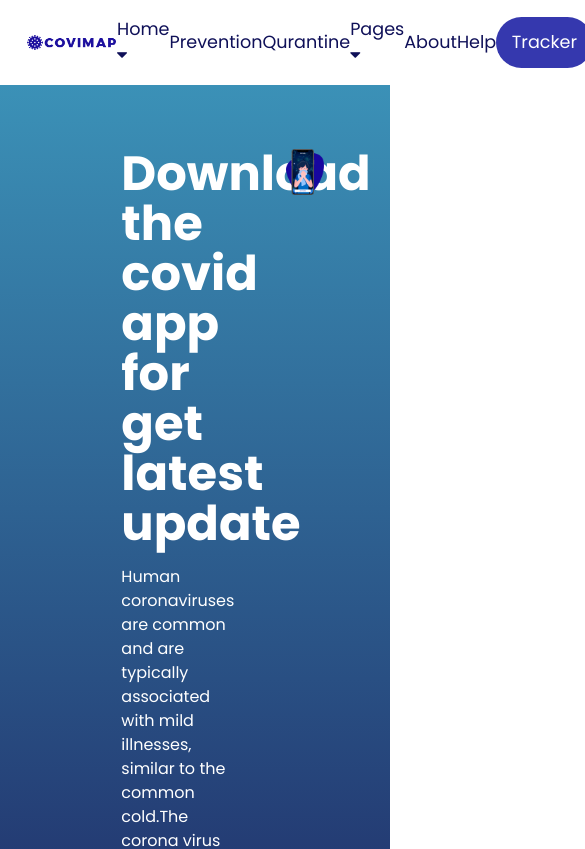
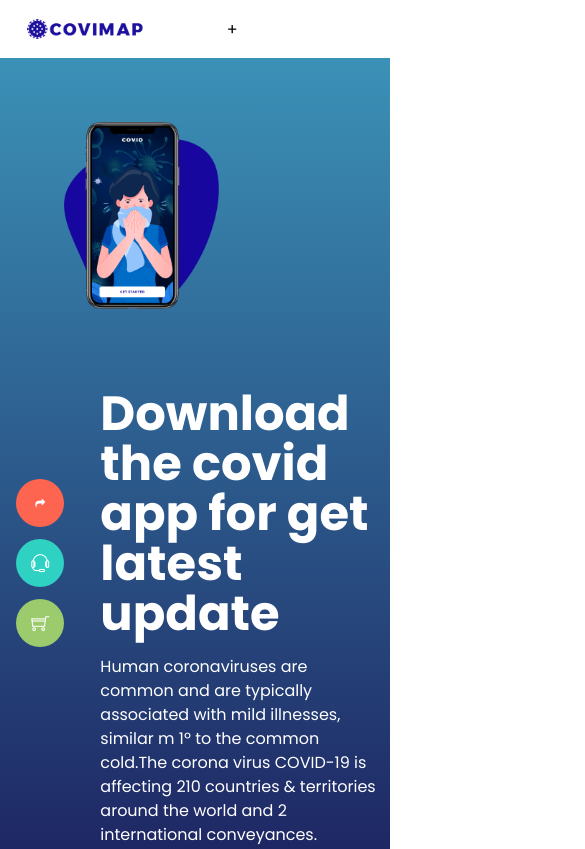
Before and after one commit to BSN-Asumiko/COVID-Tracker, a React (Vite) app: page / in a window 390 px wide. Shown: the top 849 px of the page, 585 px wide, since content can reach past the window. Built offline with nearby package versions, Linux system fonts and the light colour scheme.

Commit message:
Hamburger menu + hero responsive

```diff
--- a/src/components/hompage/heroSection/HeroSection.jsx
+++ b/src/components/hompage/heroSection/HeroSection.jsx
@@ -4,10 +4,10 @@ const HeroSection = () => {
   return (
 
     <div className="w-screen bg-gradient-to-b from-[color:var(--col-home-gradient-start)] to-[color:var(--col-home-gradient-end)] px-6 pt-[3em] h-[90%]">
-    <section className=" flex flex-row justify-center align-items-center p-4">
-        <div className="flex flex-col justify-end gap-[0.5em] w-[5%]">
+      <section className="flex flex-row justify-center align-items-center p-4">
+          <div className="flex flex-col justify-center ml:justify-end gap-[0.5em] w-[5%]]">
               <div className=" flex justify-center items-center rounded-[50%] size-[3em] bg-[color:var(--col-home-arrow-btn)] mt-1">
-            <p className="icon-f text-white p-1 text-[large]" >&#xF064;</p>
+                <p className="icon-f text-white p-1 text-[x-small] ml:text-[large]" >&#xF064;</p>
               </div>
               <div className=" flex justify-center items-center rounded-[50%] size-[3em] bg-[color:var(--col-home-contact-btn)] mt-1">
                 <span className="icon  text-white  p-1 text-[large]" >&#xE719;</span>
@@ -16,17 +16,20 @@ const HeroSection = () => {
                 <span className="icon  text-white  p-1 text-[large]" >&#xE60D;</span>
               </div>
           </div>
-        <div className="m-auto w-[55%] mr-6 ml-9 flex flex-col justify-start items-center pb-[10%]">
-            <h1 className=" text-[xxx-large] font-bold leading-[3.125rem] text-[color:var(--col-body)] w-[65%]">Download the covid app for get latest update</h1>
-            <p className="text-[color:var(--col-body)] text-[medium] mt-4 w-[65%] pb-4"> Human coronaviruses are common and are typically associated with mild illnesses, similar to the common cold.The corona virus COVID-19 is affecting 210 countries & territories around the world and 2 international conveyances. </p>
+          <div className="flex flex-col ml:flex-row justify-center">
+            <div className="w-[50%] ml:w-[25%] mb-[5em] order-0 ml:order-2">
+                <img src="../assets/images/phones.png" alt="Image girl with Covid at a cellphone" className=" content-center h-auto" />
+            </div>
+            <div className="w-[90%] m-auto ml:w-[55%] mr-6 ml-9 flex flex-col justify-start items-center pb-[10%]">
+                <h1 className="text-[xxx-large] font-bold leading-[3.125rem] ml:w-[65%] text-[color:var(--col-body)] ">Download the covid app for get latest update</h1>
+                <p className="text-[color:var(--col-body)] text-[medium] mt-4 ml:w-[65%] pb-4"> Human coronaviruses are common and are typically associated with mild illnesses, similar m 1º  to the common cold.The corona virus COVID-19 is affecting 210 countries & territories around the world and 2 international conveyances. </p>
                 <div className="w-full flex justify-start pl-10 ml-[25%]">
                   <NavLink to="/tracker" className="mt-10 px-[4cqw] py-[1.2em] rounded-[2.9em] text-[color:var(--col-body)] bg-[color:var(--col-home-protect-btn)] border-[color:var(--col-common-blue)] border-[0.125rem]">
                   HOW TO PROTECT
                   </NavLink>
               </div>
             </div>
-        <div className="w-[40%] mb-[7em]">
-            <img src="../assets/images/phones.png" alt="Image girl with Covid at a cellphone" className="w-[60%] h-auto " />
+
           </div>
       </section >
 
--- a/src/components/hompage/navbar/Navbar.jsx
+++ b/src/components/hompage/navbar/Navbar.jsx
@@ -1,26 +1,44 @@
 /* eslint-disable react/prop-types */
 import { NavLink } from "react-router-dom"
 import NavItem from "./navItem/navItem"
+import { useState } from "react"
 
 const Navbar = () => {
+
+    const [isOpen, setIsOpen] = useState(false);
+
+    const toggleMenu = () => {
+        setIsOpen(!isOpen);
+    };
+
+
     return (
-        <nav className="w-screen flex justify-between py-[1em] items-center @container">
+        <nav className={`*:{isOpen ? 'isOpen' : ''} w-screen flex justify-between py-[1em] items-center @container`}>
             <div className="w-[30%] ml-[7cqw] ">
                 <img src="/assets/images/logo.png" alt="Covimap logo"/>
             </div>
-            <ul className="w-[70%] flex justify-around items-center text-[1.1em]">
+            <div className="flex justify-end content-end ml:hidden">
+                <button onClick={toggleMenu}>
+                    <span className="icon" >&#xf0d7; </span>+
+                </button>
+            </div>
+            <div className="w-[20%] ml:w-[70%] flex flex-row justify-around text-[1.1em]">
+                <ul className={`${isOpen ? 'block' : 'hidden'}  text-left bg-[color:var(--col-body)] ml:flex flex-row items-center gap-[1.5em]`}>
                     <NavItem content = "Home" icon="&#xf0d7;"/>
                     <NavItem content = "Prevention"/>
                     <NavItem content = "Qurantine"/>
                     <NavItem content = "Pages" icon="&#xf0d7;"/>
                     <NavItem content = "About"/>
                     <NavItem content = "Help"/>
-                <NavLink to="/tracker" className=" px-[4cqw] py-[0.7em] rounded-[1.5em] text-[color:var(--col-body)] bg-[color:var(--col-common-blue)]">
+                    <NavLink to="/tracker" className="px-[4cqw] py-[0.7em] rounded-[1.5em] text-[color:var(--col-body)] bg-[color:var(--col-common-blue)]">
                 Tracker</NavLink>
                 </ul>
+
+            </div>
         </nav>
     )
 }
+{/*absolute flex-col z-[1]*/}
 
 
 
```
Lines whose indentation alone changed are shown as unchanged.
